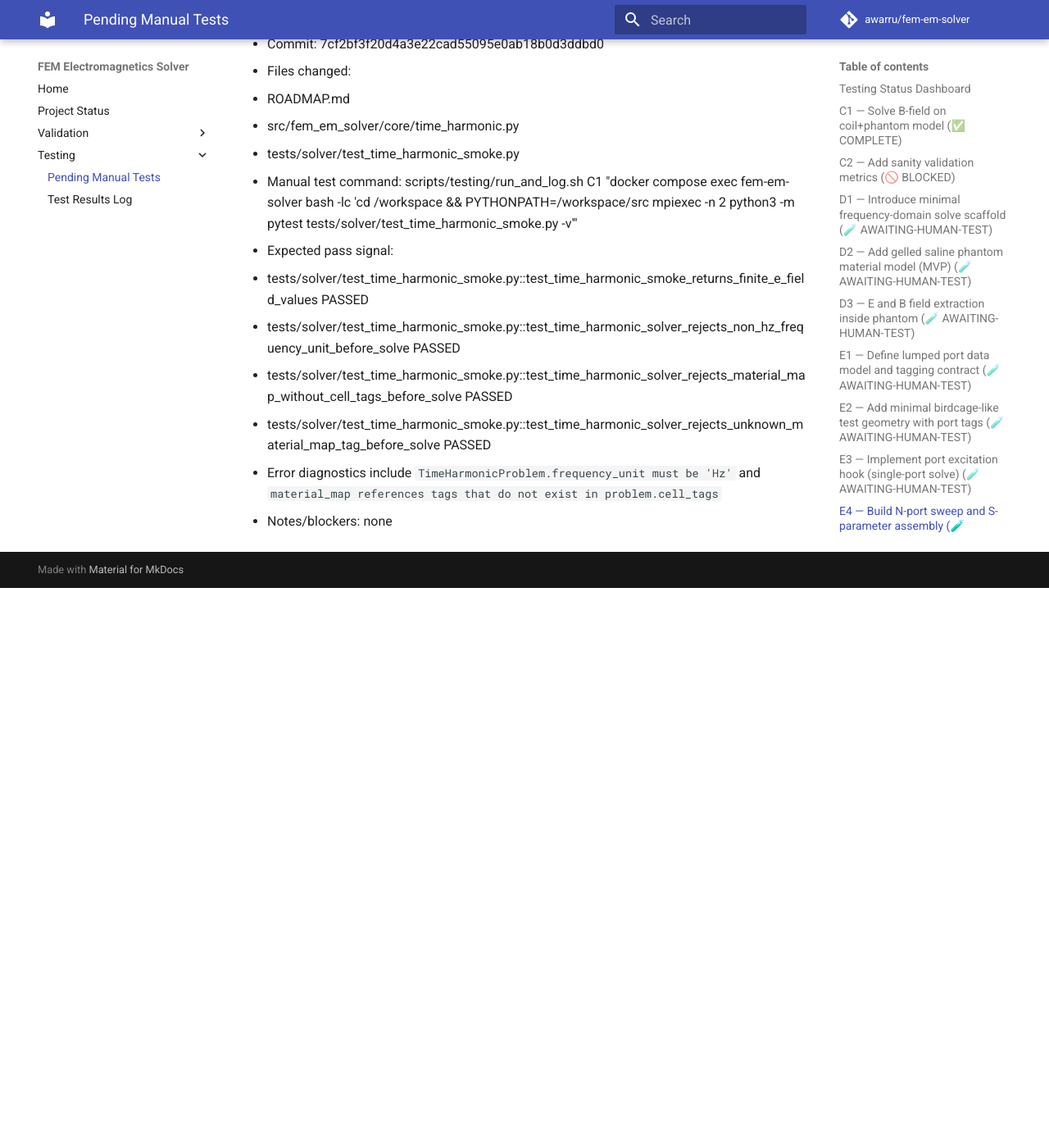
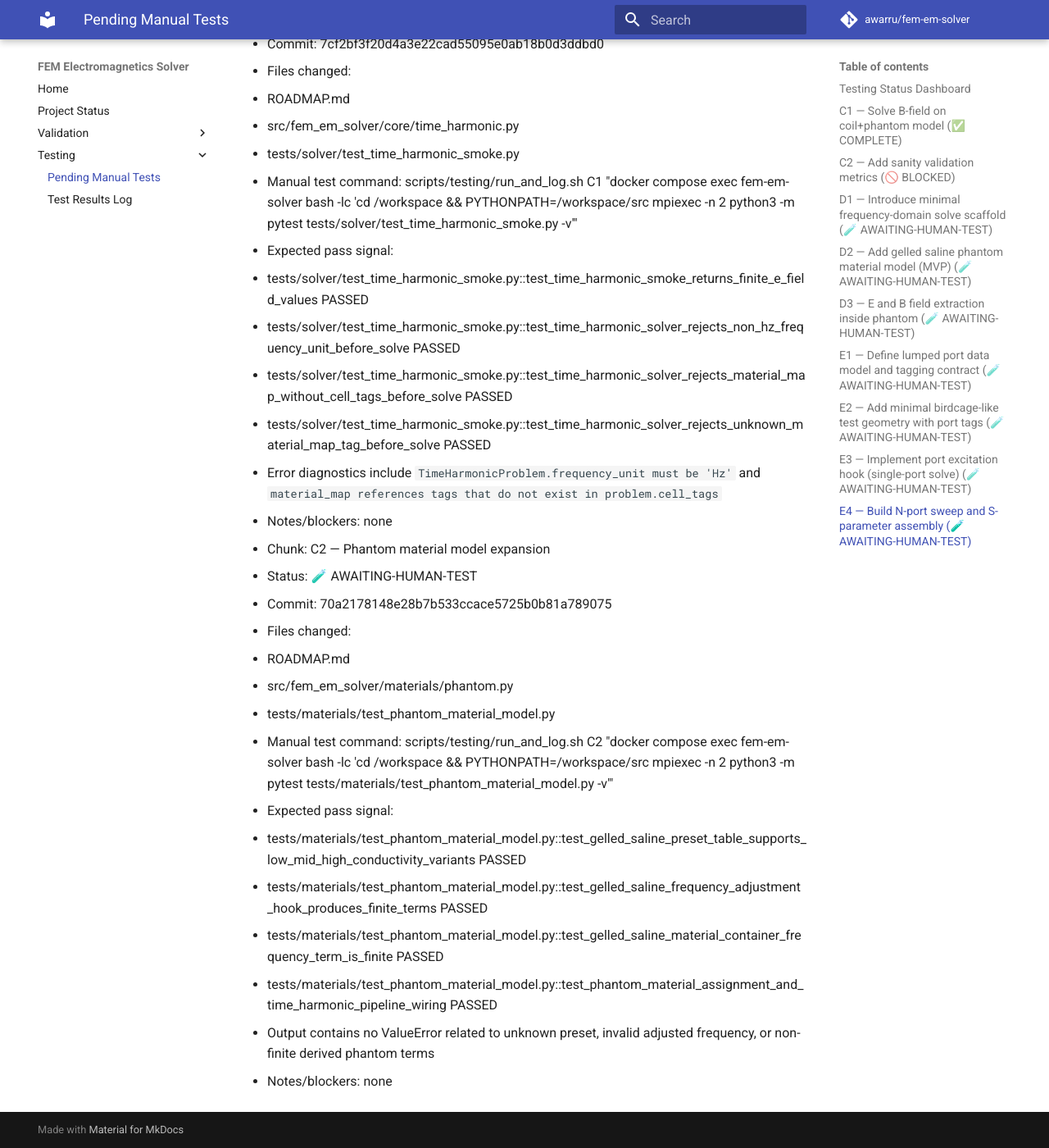
Before and after one commit to awarru/fem-em-solver, an MkDocs documentation site: the page built from docs/testing/pending-tests.md, in a window 1280 px wide and 1400 px high, scrolled down 16308 px. Shown: the whole window at 82% size. Built offline with MkDocs 1.6.1 and Material for MkDocs 9.7.7, drawn with Linux system fonts in a browser that asks for light colours; comment, search, counter and statistics services are not loaded; before the commit the page ends 17025 px from its top, so only the background shows below that; some of the changed text lies outside the part shown.

Commit message:
docs(testing): queue C2 manual verification

```diff
--- a/docs/testing/pending-tests.md
+++ b/docs/testing/pending-tests.md
@@ -37,7 +37,7 @@
 | Chunk | Status | Commit | Last known log |
 |---|---|---|---|
 | C1 | ✅ COMPLETE | `09eb248f6e5ee161234d8a799692c75a63262efb` | `docs/testing/logs/20260226T164233Z_C1.log` |
-| C2 | 🚫 BLOCKED | `7ac10f166e283ff7b6f15e20323b6402a4a49d65` | `docs/testing/logs/20260226T164235Z_C2.log` |
+| C2 | 🧪 AWAITING-HUMAN-TEST | `70a2178148e28b7b533ccace5725b0b81a789075` | none |
 | A1 | 🧪 AWAITING-HUMAN-TEST | `79e5cb22abfb2ed757cd30937d6a4d97e5363b29` | none |
 | A2 | 🧪 AWAITING-HUMAN-TEST | `529cc557998f51e48025a7fef4323cc54c259a2d` | none |
 | A3 | 🧪 AWAITING-HUMAN-TEST | `9a61957e79936c9588d15805cfec10509afb76f3` | none |
@@ -458,3 +458,19 @@
   - tests/solver/test_time_harmonic_smoke.py::test_time_harmonic_solver_rejects_unknown_material_map_tag_before_solve PASSED
   - Error diagnostics include `TimeHarmonicProblem.frequency_unit must be 'Hz'` and `material_map references tags that do not exist in problem.cell_tags`
 - Notes/blockers: none
+
+- Chunk: C2 — Phantom material model expansion
+- Status: 🧪 AWAITING-HUMAN-TEST
+- Commit: 70a2178148e28b7b533ccace5725b0b81a789075
+- Files changed:
+  - ROADMAP.md
+  - src/fem_em_solver/materials/phantom.py
+  - tests/materials/test_phantom_material_model.py
+- Manual test command: scripts/testing/run_and_log.sh C2 "docker compose exec fem-em-solver bash -lc 'cd /workspace && PYTHONPATH=/workspace/src mpiexec -n 2 python3 -m pytest tests/materials/test_phantom_material_model.py -v'"
+- Expected pass signal:
+  - tests/materials/test_phantom_material_model.py::test_gelled_saline_preset_table_supports_low_mid_high_conductivity_variants PASSED
+  - tests/materials/test_phantom_material_model.py::test_gelled_saline_frequency_adjustment_hook_produces_finite_terms PASSED
+  - tests/materials/test_phantom_material_model.py::test_gelled_saline_material_container_frequency_term_is_finite PASSED
+  - tests/materials/test_phantom_material_model.py::test_phantom_material_assignment_and_time_harmonic_pipeline_wiring PASSED
+  - Output contains no ValueError related to unknown preset, invalid adjusted frequency, or non-finite derived phantom terms
+- Notes/blockers: none
```
